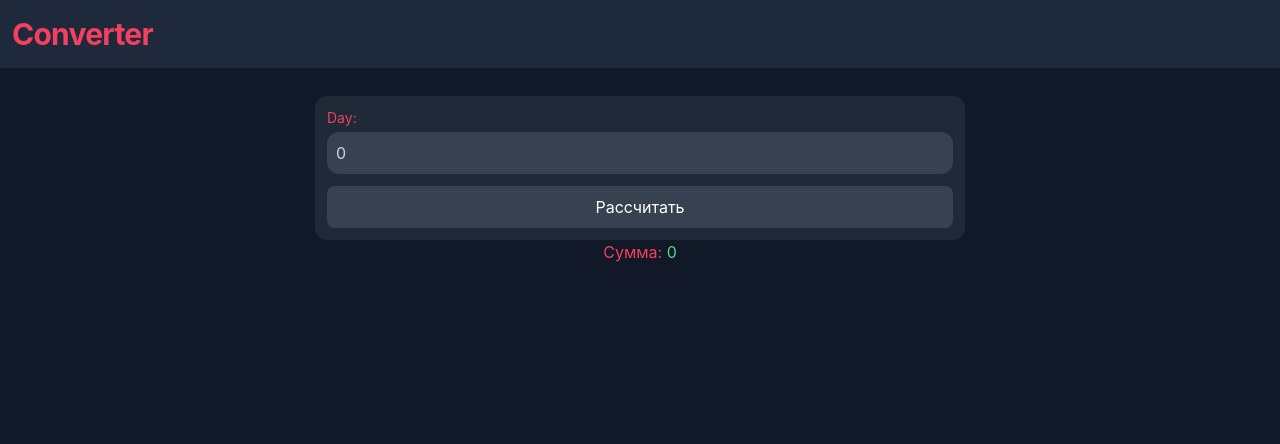
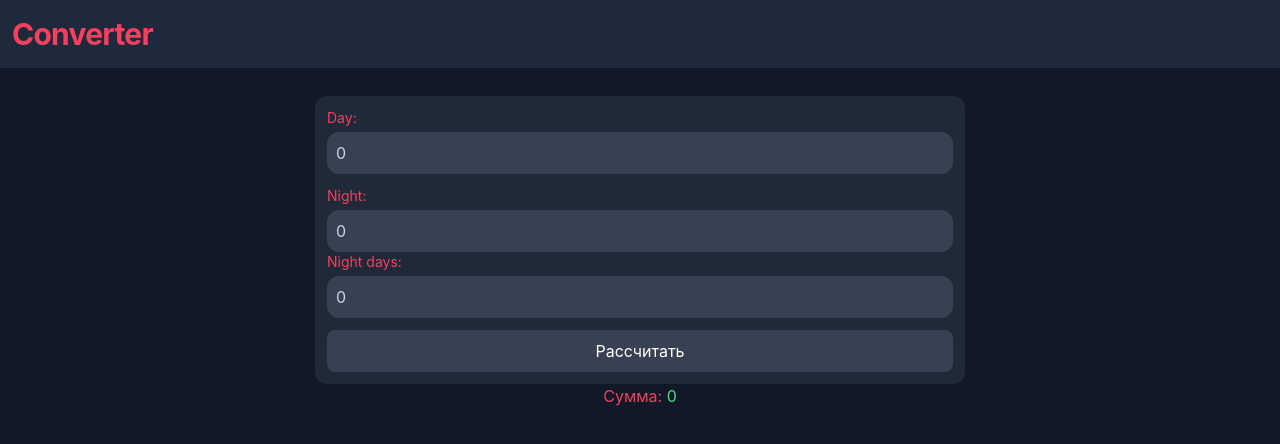
Before and after one commit to LuckyFoxCode/react-converter, a React (Vite) app: page / in a window 1280 px wide. Shown: the top 444 px of the page. Built offline with nearby package versions, Linux system fonts and the light colour scheme.

Commit message:
:recycle: Refactor Form and Input components

```diff
--- a/src/components/Form.tsx
+++ b/src/components/Form.tsx
@@ -1,12 +1,13 @@
 import { FormData } from '@/libs/types';
 import { useState } from 'react';
-import { Button, Input } from './common';
+import { Box, Button, Input } from './common';
 
 interface FormProps {
   setData: React.Dispatch<React.SetStateAction<number>>;
 }
 
 export const Form: React.FC<FormProps> = ({ setData }) => {
+  const [nightDays, setNightDays] = useState<number>(0);
   const [form, setForm] = useState<FormData>({
     allHoursDay: 0,
     allHoursNight: 0,
@@ -18,14 +19,20 @@ export const Form: React.FC<FormProps> = ({ setData }) => {
     setForm({ ...form, [e.target.name]: e.target.value });
   };
 
+  const getNightDays = (e: React.ChangeEvent<HTMLInputElement>) => {
+    setNightDays(Number(e.target.value));
+  };
+
   const handleSubmit = (e: React.FormEvent<HTMLFormElement>) => {
     e.preventDefault();
 
-    const result =
-      Number(form.allHoursDay) * Number(form.taxDay) +
-      Number(form.allHoursNight) * (Number(form.taxNight) * 1.5);
+    const dayHours = (form.allHoursDay * 63).toFixed(2);
+    const nightHours = (
+      nightDays * 4 * 63 +
+      (form.allHoursNight - nightDays * 4) * 65.9 * 1.5
+    ).toFixed(2);
 
-    setData(Number(result.toFixed(2)));
+    setData(+dayHours + +nightHours);
   };
 
   return (
@@ -37,8 +44,22 @@ export const Form: React.FC<FormProps> = ({ setData }) => {
         label='Day:'
         name='allHoursDay'
         onChange={getInputValue}
-        value={String(form.allHoursDay)}
+        value={form.allHoursDay}
       />
+      <Box position>
+        <Input
+          label='Night:'
+          name='allHoursNight'
+          onChange={getInputValue}
+          value={form.allHoursNight}
+        />
+        <Input
+          label='Night days:'
+          name='nightDays'
+          onChange={getNightDays}
+          value={nightDays}
+        />
+      </Box>
       <Button type='submit'>Рассчитать</Button>
     </form>
   );
--- a/src/components/common/Input.tsx
+++ b/src/components/common/Input.tsx
@@ -3,7 +3,7 @@ import { Box } from './Box';
 
 interface InputProps {
   name?: string;
-  value: string;
+  value: string | number;
   label?: string;
   className?: string;
   type?: 'text' | 'number';
```
